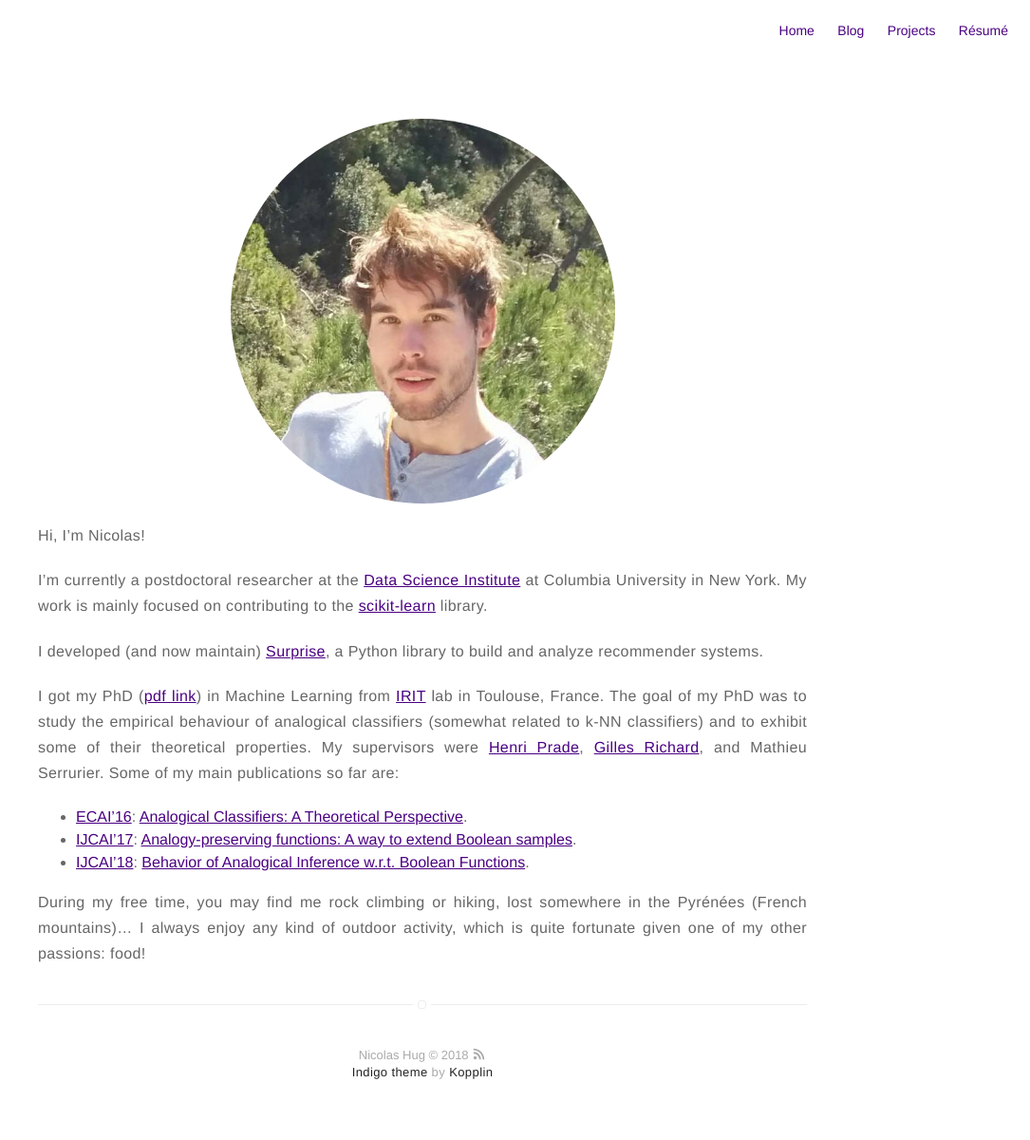
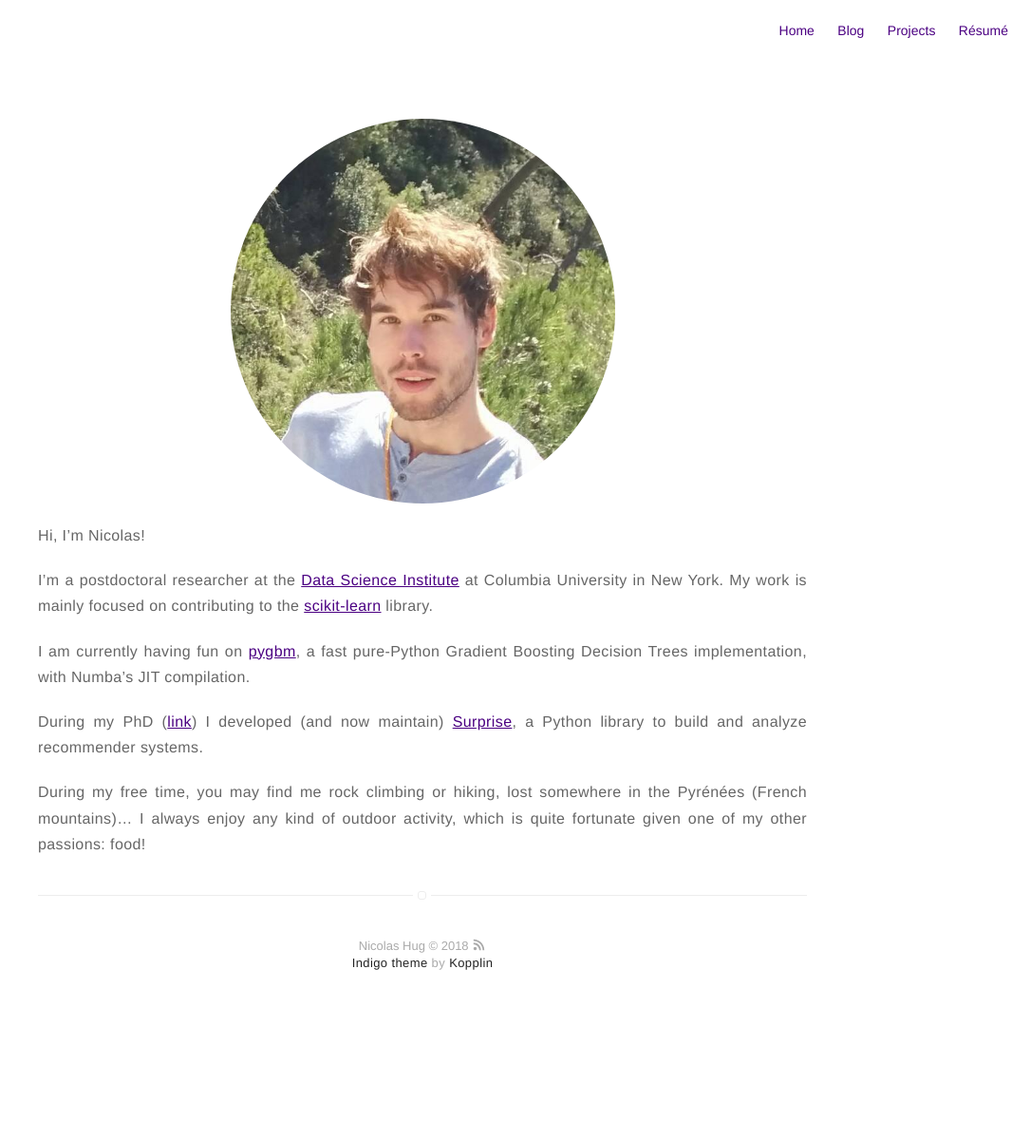
Before and after one commit to NicolasHug/nicolashug.github.io, a Jekyll site: the page built from about.md, in a window 1280 px wide. Shown: the whole page at 95% size, without its empty margins (195-1280 px from the left). Built offline with Jekyll 4.4.1, drawn with Linux system fonts in a browser that asks for light colours; after the commit the page ends 1085 px from its top, so only the background shows below that.

Commit message:
Updated about and added pygbm project

```diff
--- a/about.md
+++ b/about.md
@@ -7,28 +7,18 @@ layout: page
 
 Hi, I'm Nicolas!
 
-I'm currently a postdoctoral researcher at the [Data Science
+I'm a postdoctoral researcher at the [Data Science
 Institute](https://datascience.columbia.edu/) at Columbia University in New
 York. My work is mainly focused on contributing to the
 [scikit-learn](http://scikit-learn.org/) library.
 
-I developed (and now maintain) [Surprise](http://surpriselib.com), a Python
-library to build and analyze recommender systems.
+I am currently having fun on [pygbm](https://github.com/ogrisel/pygbm/), a
+fast pure-Python Gradient Boosting Decision Trees implementation, with
+Numba's JIT compilation.
 
-I got my PhD ([pdf link](http://nicolas-hug.com/assets/phd.pdf)) in Machine
-Learning from <a href="https://www.irit.fr/?lang=en">IRIT</a> lab in Toulouse,
-France.  The goal of my PhD was to study the empirical behaviour of analogical
-classifiers (somewhat related to k-NN classifiers) and to exhibit some of their
-theoretical properties. My supervisors were [Henri
-Prade](https://www.irit.fr/~Henri.Prade/), [Gilles
-Richard](https://www.irit.fr/~Gilles.Richard/), and Mathieu Serrurier. Some of
-my main publications so far are:
-- [ECAI'16](http://www.ecai2016.org/): [Analogical Classifiers: A Theoretical
-  Perspective](http://ebooks.iospress.com/volumearticle/44815).
-- [IJCAI'17](http://ijcai-17.org): [Analogy-preserving functions: A way to
-  extend Boolean samples](https://www.ijcai.org/proceedings/2017/218).
-- [IJCAI'18](http://www.ijcai-18.org/): [Behavior of Analogical Inference
-  w.r.t.  Boolean Functions](https://www.ijcai.org/proceedings/2018/284).
+During my PhD ([link](http://nicolas-hug.com/assets/phd.pdf)) I developed
+(and now maintain) [Surprise](http://surpriselib.com), a Python library to
+build and analyze recommender systems.
 
 During my free time, you may find me rock climbing or hiking, lost somewhere in
 the Pyrénées (French mountains)... I always enjoy any kind of outdoor activity,
```
Also changed, not shown: _posts/2018-12-14-pygbm.md (added, +26 -0 lines), 2 other files.
